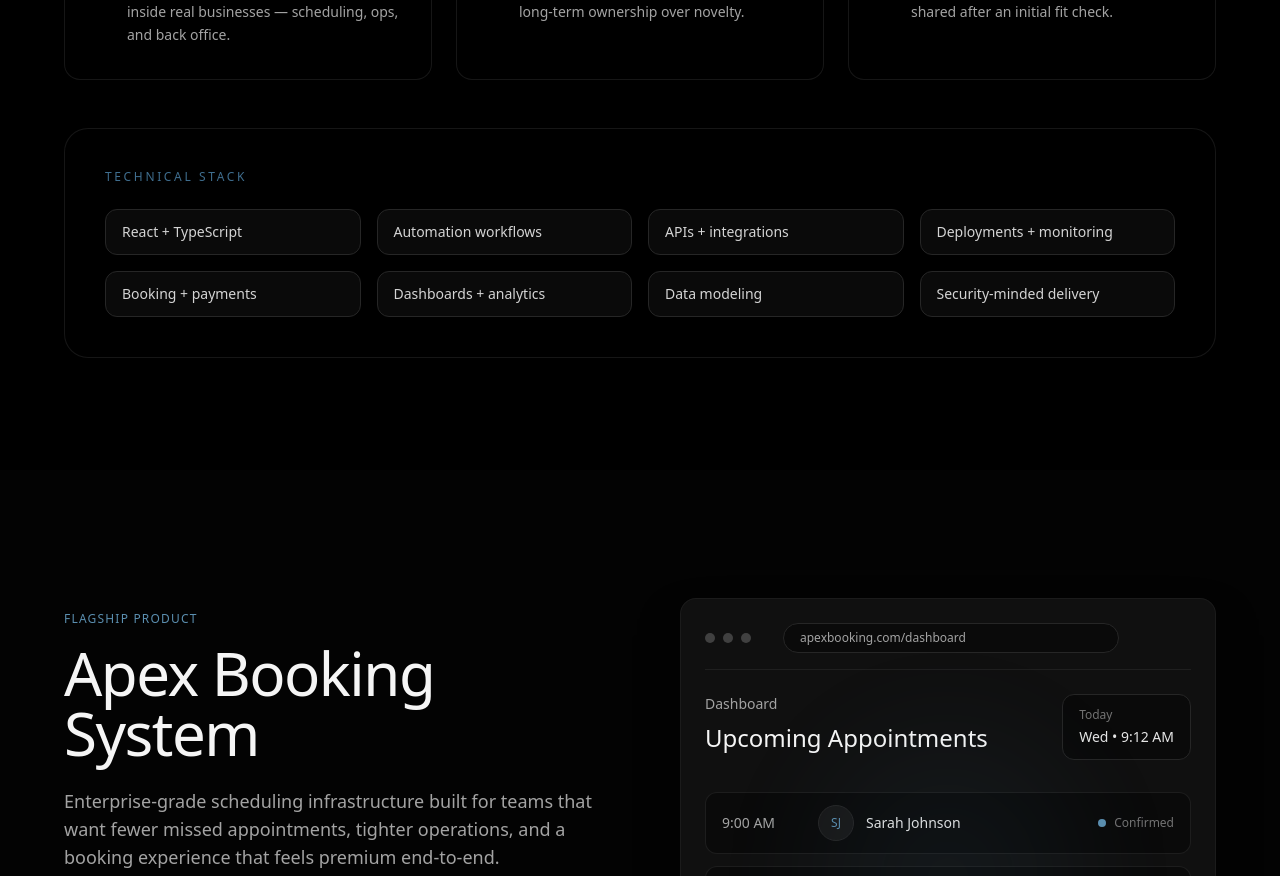
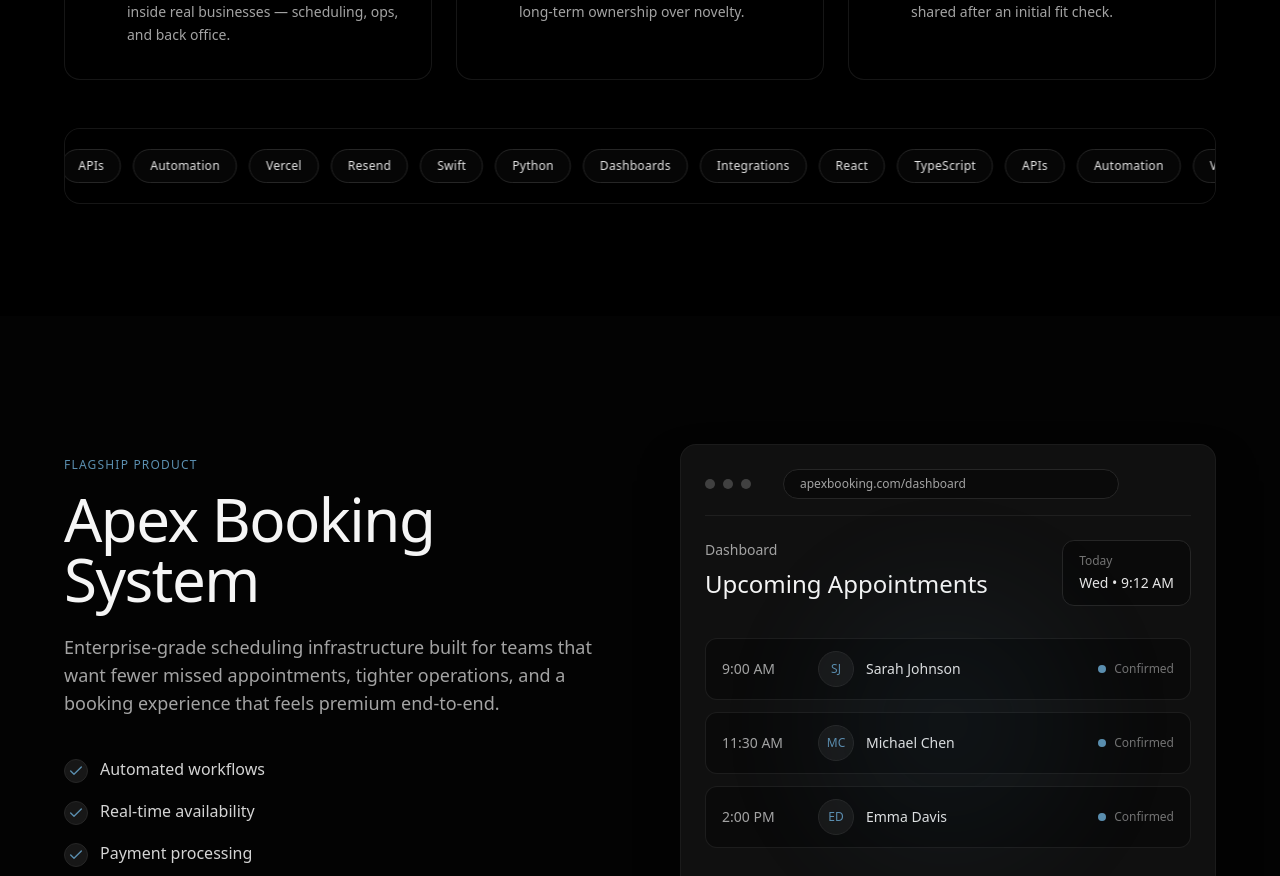
Before and after one commit to alexbritop24/apex-fusion-platform, a React (Vite) app: page / in a window 1280 px wide. Shown: the part 4560-5436 px from the top of the page. Built offline with nearby package versions, Linux system fonts and the light colour scheme.

Commit message:
Replace stack grid with animated marquee in AuthorityBlock

```diff
--- a/src/components/AuthorityBlock.tsx
+++ b/src/components/AuthorityBlock.tsx
@@ -1,4 +1,6 @@
+// src/components/AuthorityBlock.tsx
 import { Code, Shield, Workflow, Server, Check } from "lucide-react";
+import TechStackMarquee from "./TechStackMarquee";
 
 type Pillar = {
   title: string;
@@ -113,31 +115,22 @@ export default function AuthorityBlock() {
           ))}
         </div>
 
-        {/* Stack strip */}
-        <div className="mt-12 rounded-3xl border border-neutral-800/60 bg-black/30 p-10 backdrop-blur-xl">
-          <p className="text-xs uppercase tracking-[0.22em] text-[#3F6E8F]">
-            Technical stack
-          </p>
-
-          <div className="mt-6 grid gap-4 md:grid-cols-2 lg:grid-cols-4">
-            {[
-              "React + TypeScript",
-              "Automation workflows",
-              "APIs + integrations",
-              "Deployments + monitoring",
-              "Booking + payments",
-              "Dashboards + analytics",
-              "Data modeling",
-              "Security-minded delivery",
-            ].map((item) => (
-              <div
-                key={item}
-                className="rounded-xl border border-neutral-800 bg-neutral-950 px-4 py-3 text-sm text-neutral-300"
-              >
-                {item}
-              </div>
-            ))}
-          </div>
+        {/* ✅ Replace the old "Technical stack" block with an animated strip */}
+        <div className="mt-12">
+          <TechStackMarquee
+            items={[
+              "React",
+              "TypeScript",
+              "APIs",
+              "Automation",
+              "Vercel",
+              "Resend",
+              "Swift",
+              "Python",
+              "Dashboards",
+              "Integrations",
+            ]}
+          />
         </div>
       </div>
     </section>
--- /dev/null
+++ b/src/components/TechStackMarquee.tsx
@@ -0,0 +1,30 @@
+// src/components/TechStackMarquee.tsx
+type TechStackMarqueeProps = {
+  items?: string[];
+};
+
+export default function TechStackMarquee({
+  items = ["React", "TypeScript", "Node", "Vercel", "Resend", "Swift", "Python"],
+}: TechStackMarqueeProps) {
+  const row = [...items, ...items];
+
+  return (
+    <div className="overflow-hidden rounded-2xl border border-neutral-800/60 bg-black/30 backdrop-blur-xl">
+      <div className="relative">
+        <div className="pointer-events-none absolute inset-y-0 left-0 w-16 bg-gradient-to-r from-black/80 to-transparent" />
+        <div className="pointer-events-none absolute inset-y-0 right-0 w-16 bg-gradient-to-l from-black/80 to-transparent" />
+
+        <div className="flex gap-3 whitespace-nowrap px-6 py-5 will-change-transform animate-[marquee_18s_linear_infinite]">
+          {row.map((label, i) => (
+            <span
+              key={`${label}-${i}`}
+              className="inline-flex items-center rounded-full border border-neutral-800 bg-neutral-950/60 px-4 py-2 text-xs tracking-wide text-neutral-200"
+            >
+              {label}
+            </span>
+          ))}
+        </div>
+      </div>
+    </div>
+  );
+}
--- a/src/index.css
+++ b/src/index.css
@@ -21,3 +21,9 @@ body {
   min-height: 100vh;
   background: #000;
 }
+
+/* --- simple marquee animation (TechStackMarquee) --- */
+@keyframes marquee {
+  0% { transform: translateX(0); }
+  100% { transform: translateX(-50%); }
+}
```
